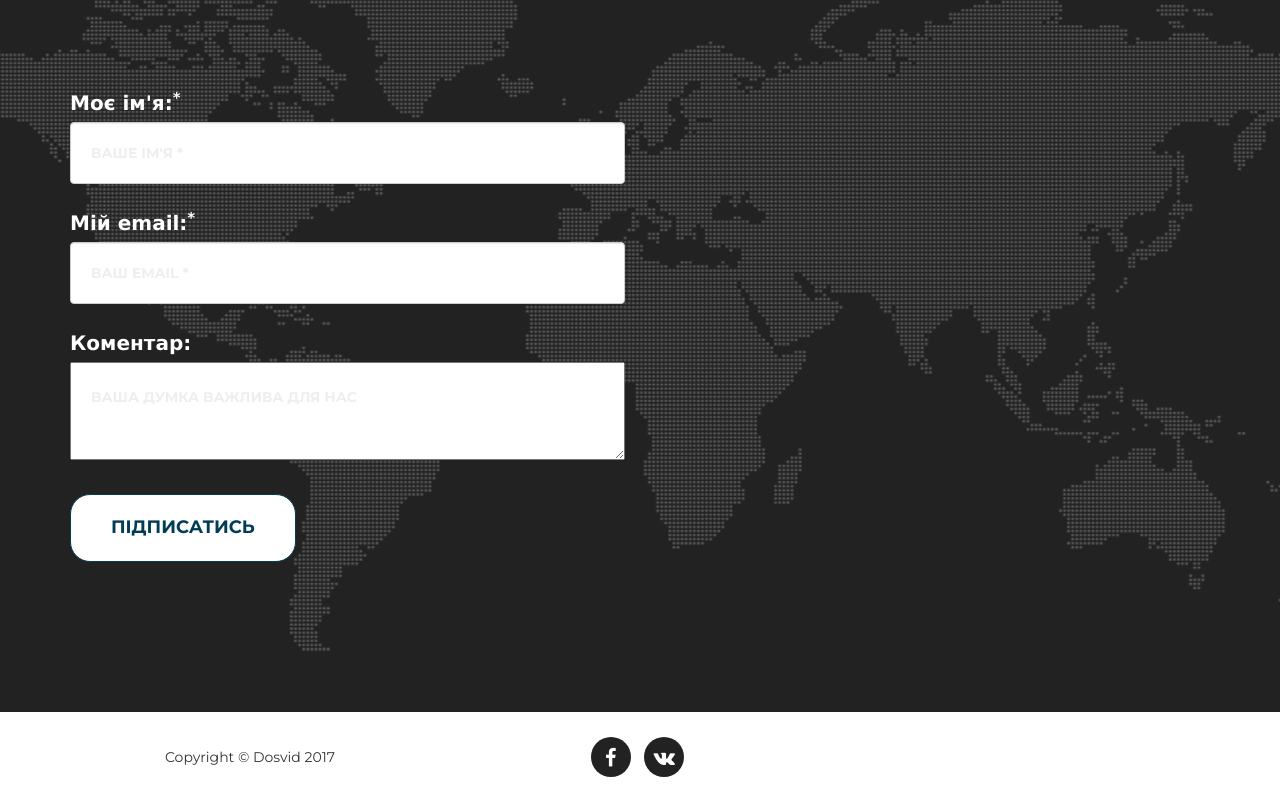
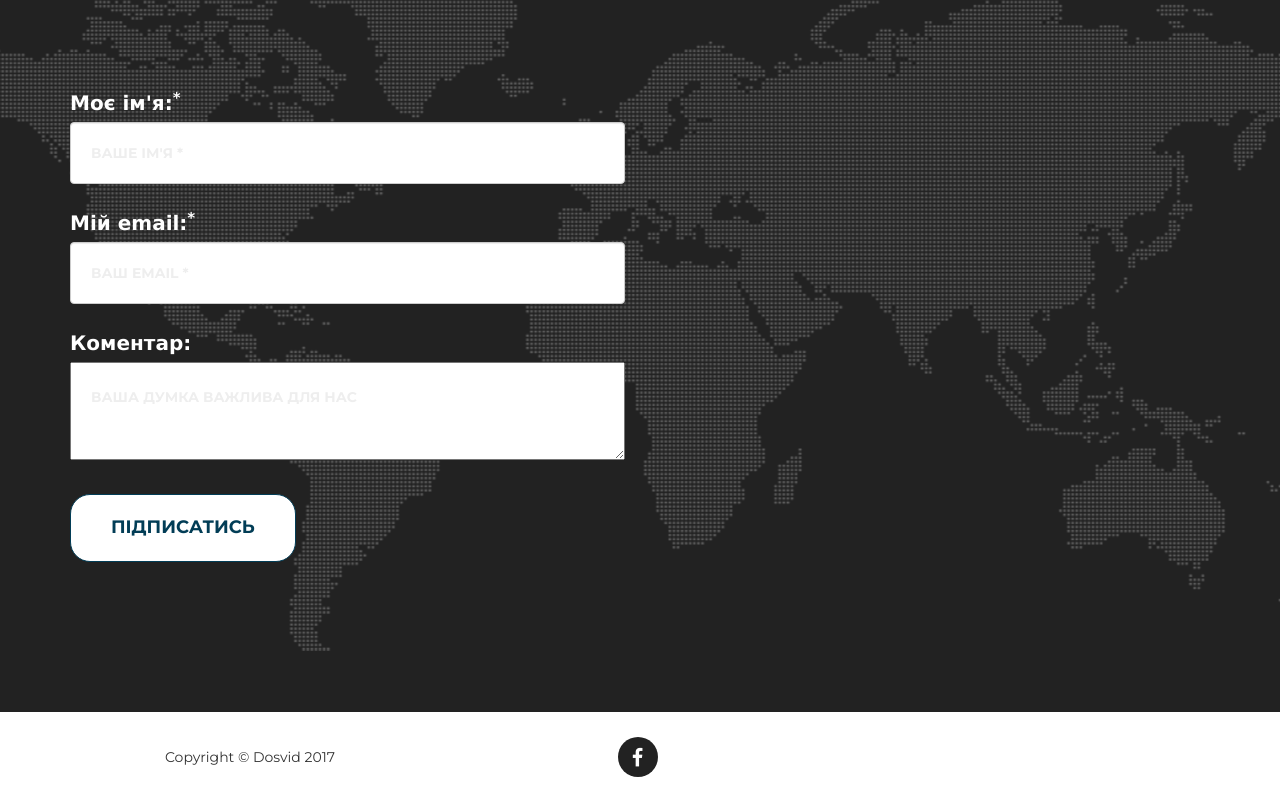
Before and after one commit to dosvid/landing, a website: page index.html in a window 1280 px wide. Shown: the part 1926-2728 px from the top of the page. Drawn offline with nearby package versions, Linux system fonts and the light colour scheme; a web font is replaced by a local one.

Commit message:
removed vk link

```diff
--- a/index.html
+++ b/index.html
@@ -194,9 +194,9 @@
                         <li>
                           <a href="https://www.facebook.com/dosvid"><i class="fa fa-facebook"></i></a>
                         </li>
-                        <li>
-                          <a href="https://vk.com/divsod"><i class="fa fa-vk"></i></a>
-                        </li>
+                        <!--<li>-->
+                          <!--<a href="https://vk.com/divsod"><i class="fa fa-vk"></i></a>-->
+                        <!--</li>-->
                     </ul>
                 </div>
                 <!-- div class="col-md-4">
```
